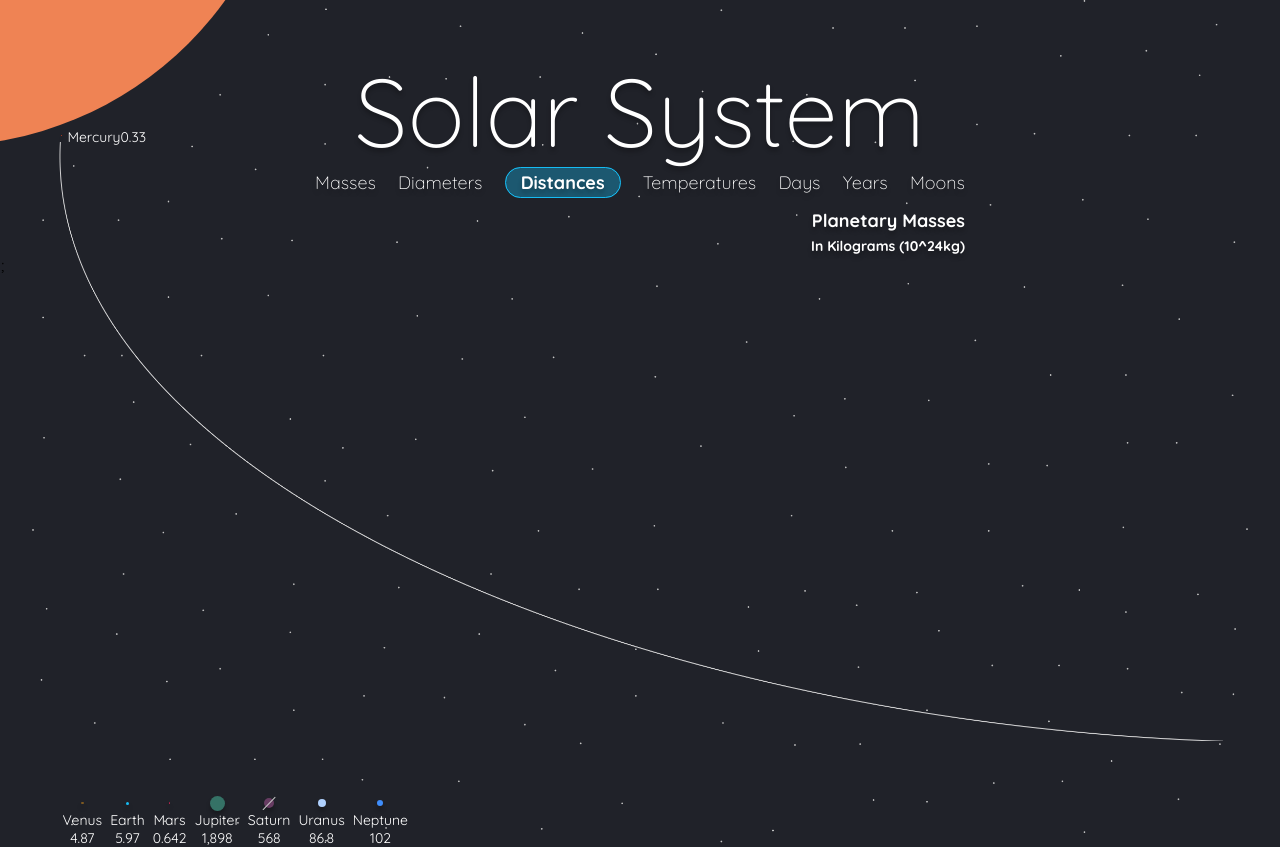
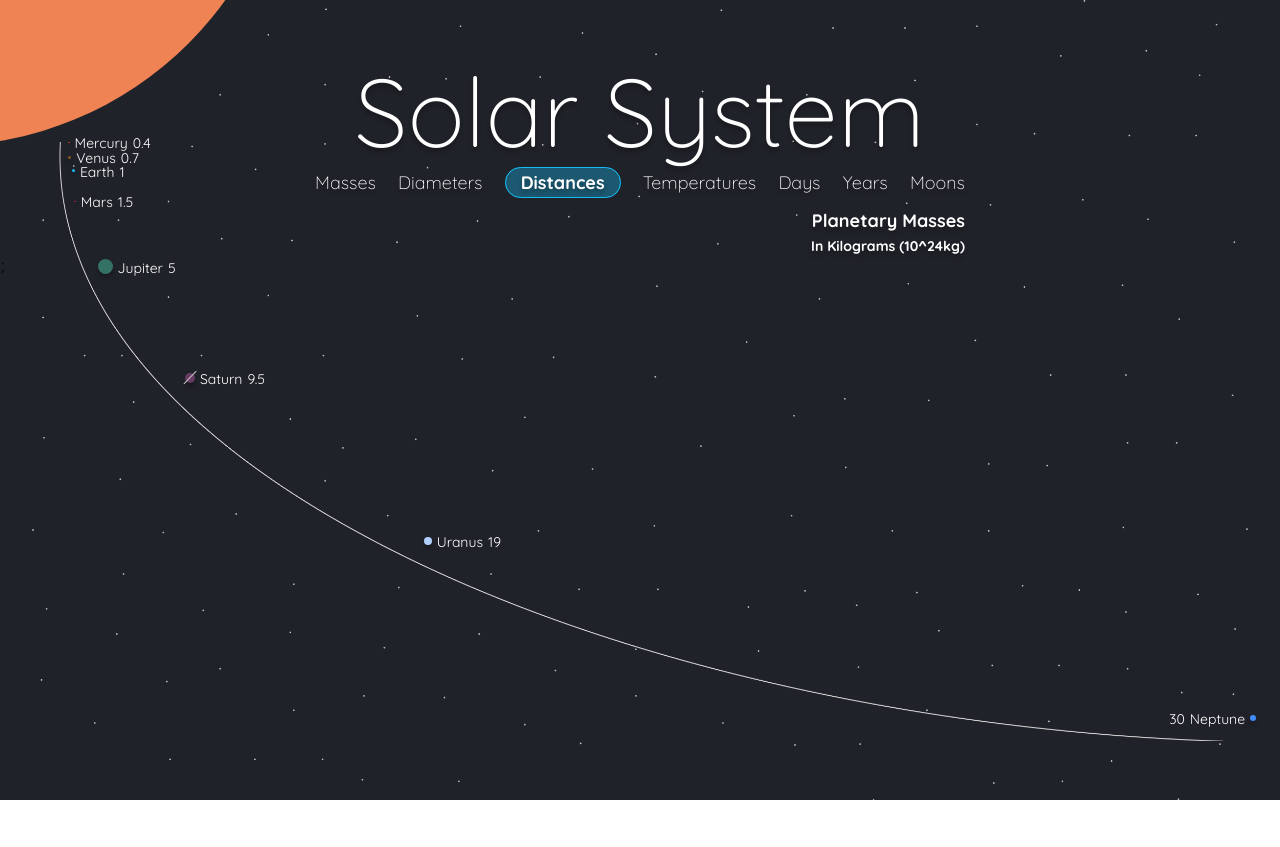
Before and after one commit to mitchell-brandon/solarsystem_react, a React (Create React App) app: page / in a window 1280 px wide. Both pictures are taken after a click on the label "Distances". After the commit the page ends 800 px from the top, so only its background shows below. Built offline with nearby package versions, Linux system fonts and the light colour scheme.

Commit message:
completes distances component. still need to conditionally render subhearders

```diff
--- a/src/components/Distances.js
+++ b/src/components/Distances.js
@@ -9,8 +9,10 @@ function Distances (props) {
         <div className='distances-container'>
            <div className ='distance-sun'></div>
            <div className='distances-content-container'>
+               <div className='distances-content-wrapper'>
                 <img className='distances-bar'src={distancesBar} alt='distances bar'/>
                 <Planets radioValue={radioValue}/>
+                </div>
            </div>
         </div>
     )
--- a/src/components/MassDiam.js
+++ b/src/components/MassDiam.js
@@ -12,7 +12,7 @@ function MassDiam(props) {
   function conditionalClassSuffix() { // CONDITIONALLY RENDERS CLASS NAMES TO DETERMINE
     radioValue === "diameters"        // WHICH STYLES ARE ACTIVE PER RADIO VALUE
     ? (classSuffix = "-diam")
-    : (classSuffix = "-mass");
+    : (classSuffix = "-mass")
   }
 
 
@@ -35,6 +35,6 @@ function MassDiam(props) {
         </div>
       </div>
     </div>
-  );
+  )
 }
 export default MassDiam;
--- a/src/components/Navigation.js
+++ b/src/components/Navigation.js
@@ -3,12 +3,12 @@ import "../css/navigation.css";
 
 function Navigation(props) {
   function onXClick() {
-    props.onClick();
+    props.onClick()
   }
 
 
   function onRadioChange(element) {
-    props.onChange(element);
+    props.onChange(element)
   }
 
   return (
@@ -40,7 +40,7 @@ function Navigation(props) {
         <p className="header"> In Kilograms (10^24kg)</p>
       </div>
     </div>
-  );
+  )
 }
 
 export default Navigation;
--- a/src/components/Planets.js
+++ b/src/components/Planets.js
@@ -9,42 +9,48 @@ function Planets(props) {
 
   //FUNCTIONS
   let classSuffix =''
+  let flexedPlanetContainer = ''
   function suffix(){
-      if(radioValue === 'diameters') {
+      if(radioValue === 'diameters') { //THIS FUNCTION CONDITIONALLY RENDERS SOME CLASS NAMES.
         classSuffix = class_attributes[1].suffix
       } else if (radioValue ==='distances'){
         classSuffix = class_attributes[2].suffix
+        flexedPlanetContainer ='flexed-planet-container'
       } else if (radioValue ==='temperatures'){
         classSuffix = class_attributes[3].suffix
+        flexedPlanetContainer ='flexed-planet-container'
       }
       else if (radioValue ==='days'){
         classSuffix = class_attributes[4].suffix
+        flexedPlanetContainer ='flexed-planet-container'
       } else if (radioValue ==='years'){
         classSuffix = class_attributes[5].suffix
+        flexedPlanetContainer ='flexed-planet-container'
       } else {
         classSuffix = ''
+        flexedPlanetContainer =''
       }
-      console.log(classSuffix)
+      console.log(flexedPlanetContainer)
     }
   suffix()
 
 
-  function planetsJSX(object) { // renders planets, even saturn with all its beauty
-    return object.value === "saturn" ? (
-      <div className={`planet ${object.value} ${object.value + classSuffix}`}>
+  function planetsJSX(planet) { // renders planets, even saturn with all its beauty
+    return planet.value === "saturn" ? (
+      <div className={`planet ${planet.value} ${planet.value + classSuffix}`}>
         <div className="saturn-ring"></div>
       </div>
     ) : (
       <div
         className={
           radioValue === 'masses'?
-          `planet ${object.value}`
+          `planet ${planet.value}`
           :
-          `planet ${object.value} ${object.value + classSuffix}`
+          `planet ${planet.value} ${planet.value + classSuffix}`
         }
 
       ></div>
-    );
+    )
 
   }
 
@@ -61,27 +67,37 @@ function Planets(props) {
       return
     }
   }
-  filterPlanets();
+  filterPlanets()
 
-  function renderMetric(object){ //conditionally renders planetary mertrics. diameter or mass
-    return radioValue === 'diameters' ?
-    <p>{object.diameter.toLocaleString()}</p>
-    :
-    <p>{object.mass.toLocaleString()}</p>
+  function renderMetric(planet, pTag){ //conditionally renders planetary mertrics. diameter or mass
+    if(radioValue === 'diameters'){
+      pTag = <p>{planet.diameter.toLocaleString()}</p>
+    } else if (radioValue === 'masses') {
+      pTag = <p>{planet.mass.toLocaleString()}</p>
+    } else if (radioValue === 'distances'){
+      pTag = <p>{planet.au}</p>
+    } else {
+      pTag = ''
+    }
+    return pTag
   }
+
   return (
     <div className="planets-container">
       {
-      planets.map((object) => (
-        <div className={`planet-container ${object.value + classSuffix + "-container"}`} key={object.id}>
-          <div className="planet-wrapper">{planetsJSX(object)}</div>
-          <p>{object.name}</p>
-          {renderMetric(object)}
+      planets.map((planet) => (
+        <div className={`planet-container ${planet.value + classSuffix + "-container"}
+        ${flexedPlanetContainer}`} key={planet.id}>
+
+          <div className="planet-wrapper">{planetsJSX(planet)}</div>
+          <p>{planet.name}</p>
+          {renderMetric(planet)}
+
         </div>
       ))
       }
     </div>
-  );
+  )
 }
 
 export default Planets;
--- a/src/css/distances.css
+++ b/src/css/distances.css
@@ -29,20 +29,53 @@
     padding: 0;
     margin:0;
 }
+.distances-content-wrapper{
+    position: relative;
+}
 
+/* PLANET POSITIONING */
 .mercury-dist-container{
-    display: flex;
-    position: absolute;
+    top: -1%;
+    left:.5%;
+}
+.venus-dist-container{
+    top: 1.25%;
+    left:.5%;
+}
+.earth-dist-container{
+    top: 3.3%;
+    left:.8%;
+}
+.mars-dist-container{
+    top: 8%;
+    left:1%;
+}
+.jupiter-dist-container{
     top: 18%;
-    left: 4%;
+    left:3%;
 }
-.mercury-dist{
-    margin: 0 5px;
+.saturn-dist-container{
+    top: 35%;
+    left:10.5%;
+}
+.uranus-dist-container{
+    top: 60%;
+    left:31%;
+}
+.neptune-dist-container{
+    flex-direction: row-reverse;
+    top: 87%;
+    left:80%;
 }
 
 
 @media only screen and (min-width: 500px) {
-    .mercury-dist-container {
-      top: 15%;
+    .neptune-dist-container{
+        left: clamp(80%, 78vw, 95%);
     }
   }
+@media only screen and (min-width: 1050px) {
+    .neptune-dist-container{
+        left: clamp(95%, 70vw, 97%);
+    }
+  }
--- a/src/css/planets.css
+++ b/src/css/planets.css
@@ -40,6 +40,18 @@
     box-shadow: 0px 4px 4px rgba(0, 0, 0, 0.25);
     box-sizing: border-box;
 }
+
+/* THIS CLASS IS CONDITOINALLY RENDERED.
+IT IS USED FOR DISTANCES,TEMPERATURES, DAYS, AND YEARS COMPONENTS ONLY */
+.flexed-planet-container{
+    display: flex;
+    position: absolute;
+}
+
+.flexed-planet-container p:nth-child(even){
+    margin: 0 5px;
+}
+
 
 /* PLANETS CSS */
 .sun-mass{
--- a/src/solar_system.json
+++ b/src/solar_system.json
@@ -11,6 +11,7 @@
     "rotationPeriod": 27,
     "lengthOfDay": 588.0,
     "distanceFromSun": 0,
+    "au": 0,
     "perihelion": 46.0,
     "aphelion": 69.8,
     "orbitalPeriod": 0,
@@ -36,6 +37,7 @@
       "rotationPeriod": 1407.6,
       "lengthOfDay": 4222.6,
       "distanceFromSun": 57.9,
+      "au": 0.4,
       "perihelion": 46.0,
       "aphelion": 69.8,
       "orbitalPeriod": 88.0,
@@ -61,6 +63,7 @@
       "rotationPeriod": -5832.5,
       "lengthOfDay": 2802.0,
       "distanceFromSun": 108.2,
+      "au": 0.7,
       "perihelion": 107.5,
       "aphelion": 108.9,
       "orbitalPeriod": 224.7,
@@ -86,6 +89,7 @@
       "rotationPeriod": 23.9,
       "lengthOfDay": 24.0,
       "distanceFromSun": 149.6,
+      "au": 1,
       "perihelion": 147.1,
       "aphelion": 152.1,
       "orbitalPeriod": 365.2,
@@ -111,6 +115,7 @@
       "rotationPeriod": 24.6,
       "lengthOfDay": 24.7,
       "distanceFromSun": 227.9,
+      "au": 1.5,
       "perihelion": 206.6,
       "aphelion": 249.2,
       "orbitalPeriod": 687.0,
@@ -136,6 +141,7 @@
       "rotationPeriod": 9.9,
       "lengthOfDay": 9.9,
       "distanceFromSun": 778.6,
+      "au": 5,
       "perihelion": 740.5,
       "aphelion": 816.6,
       "orbitalPeriod": 4331.0,
@@ -161,6 +167,7 @@
       "rotationPeriod": 10.7,
       "lengthOfDay": 10.7,
       "distanceFromSun": 1433.5,
+      "au": 9.5,
       "perihelion": 1352.6,
       "aphelion": 1514.5,
       "orbitalPeriod": 10747.0,
@@ -186,6 +193,7 @@
       "rotationPeriod": -17.2,
       "lengthOfDay": 17.2,
       "distanceFromSun": 2872.5,
+      "au": 19,
       "perihelion": 2741.3,
       "aphelion": 3003.6,
       "orbitalPeriod": 30589.0,
@@ -211,6 +219,7 @@
       "rotationPeriod": 16.1,
       "lengthOfDay": 16.1,
       "distanceFromSun": 4495.1,
+      "au": 30,
       "perihelion": 4444.5,
       "aphelion": 4545.7,
       "orbitalPeriod": 59800.0,
@@ -236,6 +245,7 @@
       "rotationPeriod": -153.3,
       "lengthOfDay": 153.3,
       "distanceFromSun": 5906.4,
+      "au": 39,
       "perihelion": 4436.8,
       "aphelion": 7375.9,
       "orbitalPeriod": 90560.0,
```
Also changed, not shown: src/components/App.js (+4 -4 lines).
